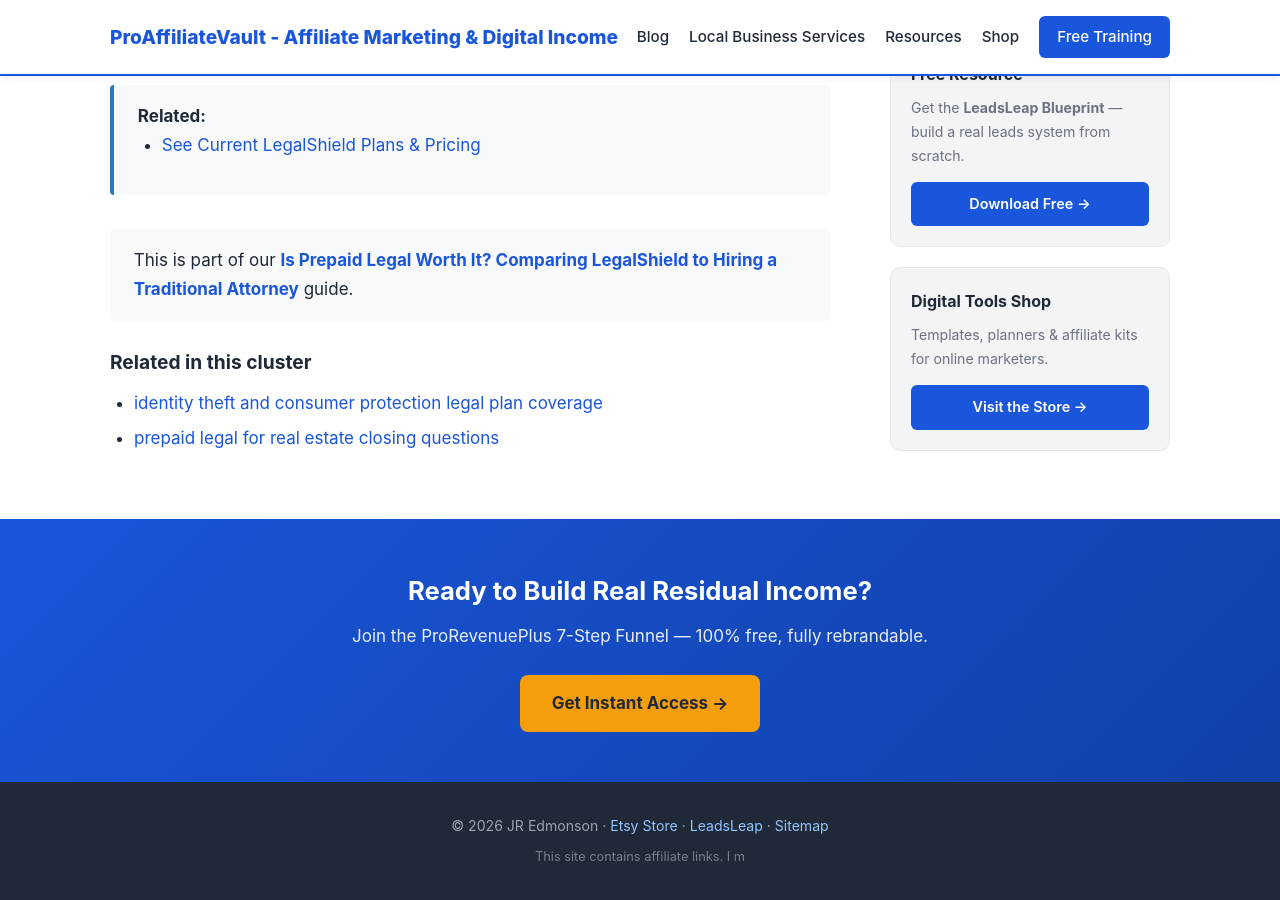
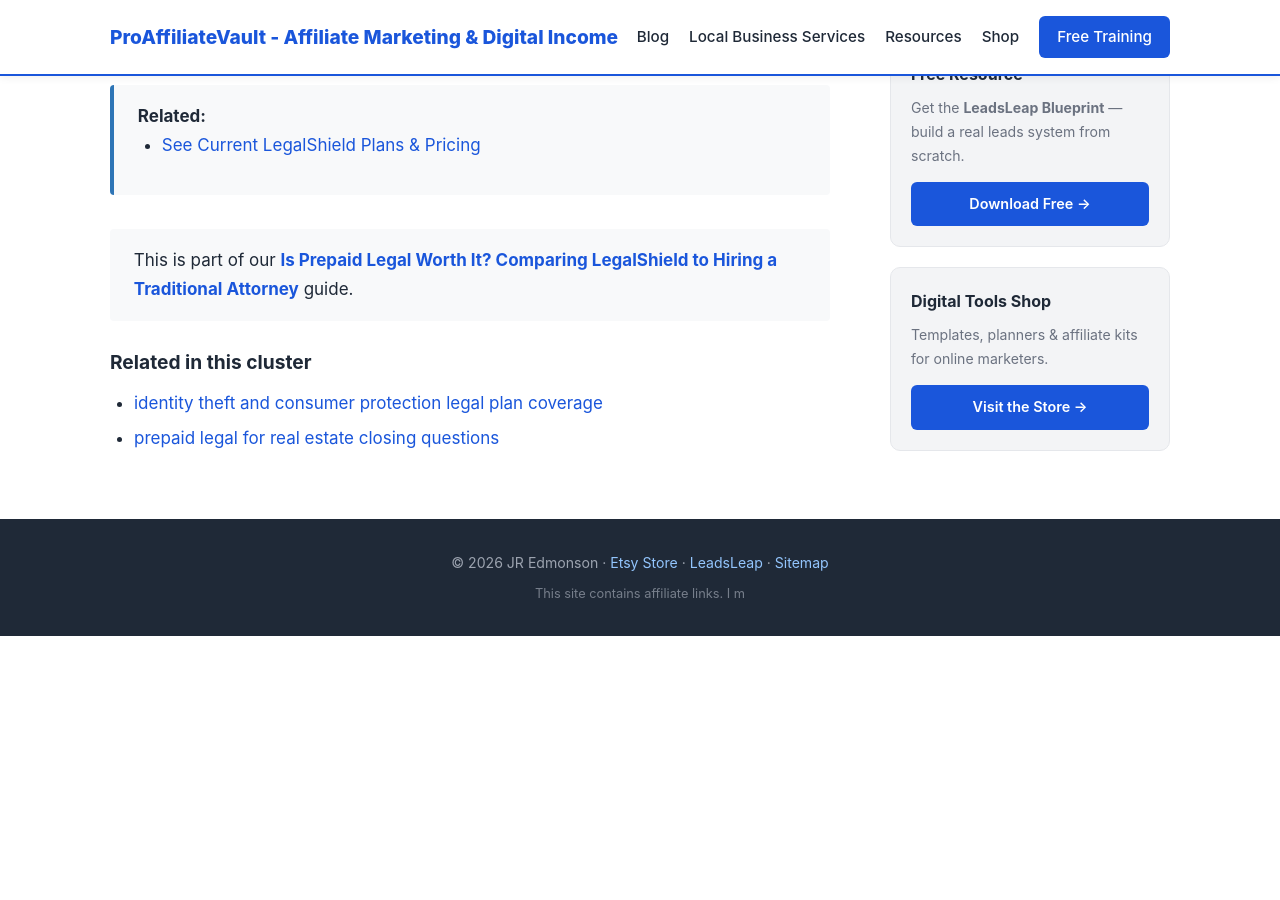
Before and after one commit to jredmonson/jredmonson.github.io, a Jekyll site: the page built from _posts/2026-08-20-legal-plan-custody-divorce-advice.md, in a window 1280 px wide and 900 px high, scrolled down 2288 px. Built offline with Jekyll 4.4.1, drawn with Linux system fonts in a browser that asks for light colours; after the commit the page ends 2924 px from its top, so only the background shows below that.

Commit message:
Remove post CTA section from post layout
Removed the post call-to-action section from the layout.

```diff
--- a/_layouts/post.html
+++ b/_layouts/post.html
@@ -102,13 +102,4 @@ layout: default
 
   </div>
 
-  <!-- Post CTA -->
-  <div class="post-cta">
-    <div class="container">
-      <h3>Ready to Build Real Residual Income?</h3>
-      <p>Join the ProRevenuePlus 7-Step Funnel — 100% free, fully rebrandable.</p>
-      <a href="{{ site.funnel }}" class="btn-cta" target="_blank" rel="noopener">Get Instant Access →</a>
-    </div>
-  </div>
-
 </article>
```
